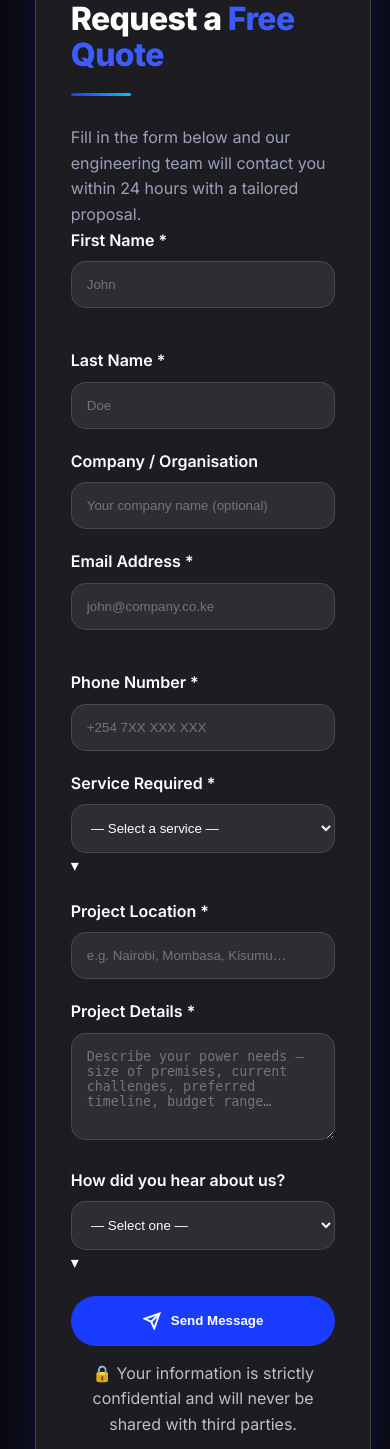
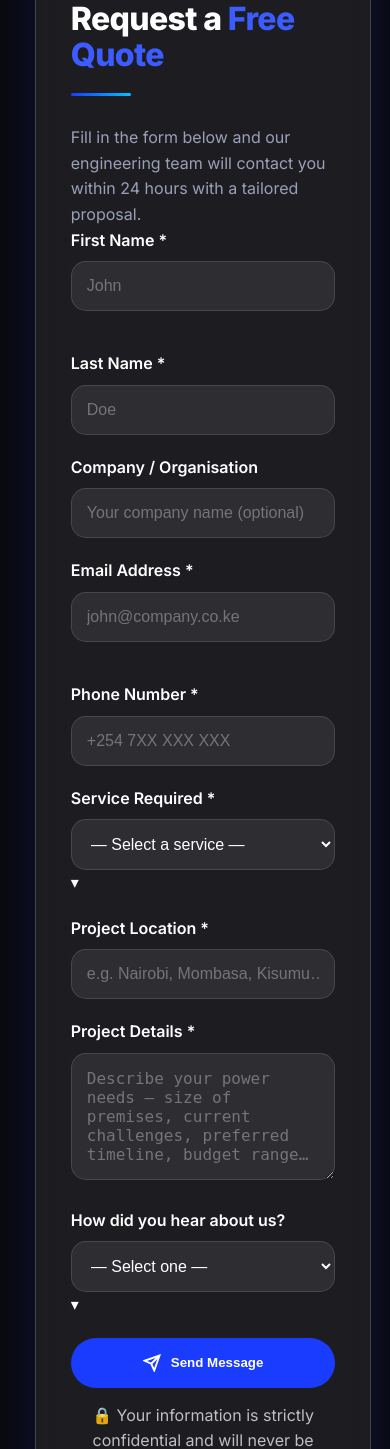
Before and after one commit to Kisambohanningtone/PowerGeekz, a Flask app: page /contact in a window 390 px wide. Shown: the part 2503-3952 px from the top of the page. Run offline with Flask 3, Linux system fonts and the light colour scheme.

Commit message:
update contact.css

```diff
--- a/static/css/contact.css
+++ b/static/css/contact.css
@@ -683,3 +683,28 @@ footer{
         font-size: .9rem;
     }
 }
+.form-group input,
+.form-group textarea,
+.form-group select{
+    width:100%;
+    padding:15px;
+    border:none;
+    outline:none;
+    border-radius:15px;
+    background:rgba(255,255,255,.08);
+    color:#fff;
+    border:1px solid rgba(255,255,255,.12);
+
+    /* ADD THESE */
+    font-size:16px;
+    -webkit-text-size-adjust:100%;
+}
+@media (max-width:768px){
+
+    input,
+    textarea,
+    select{
+        font-size:16px !important;
+    }
+
+}
```
